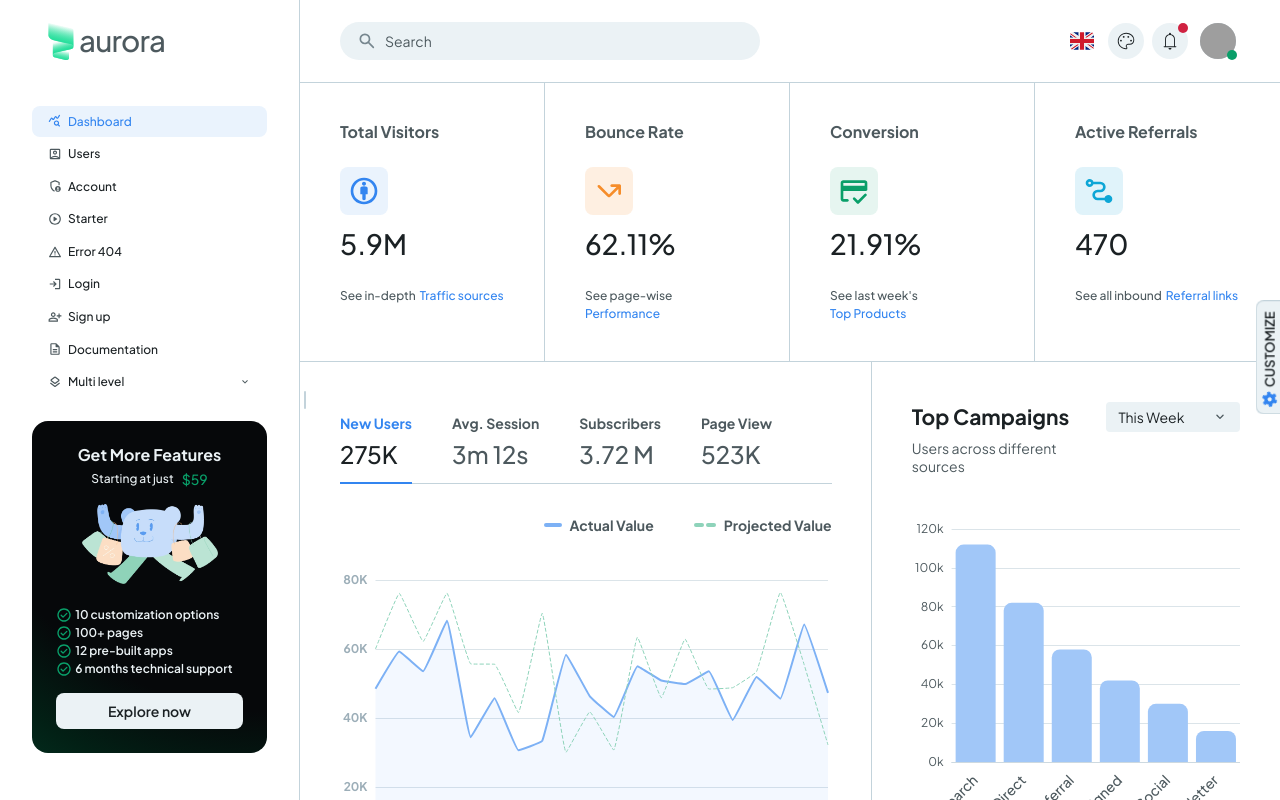
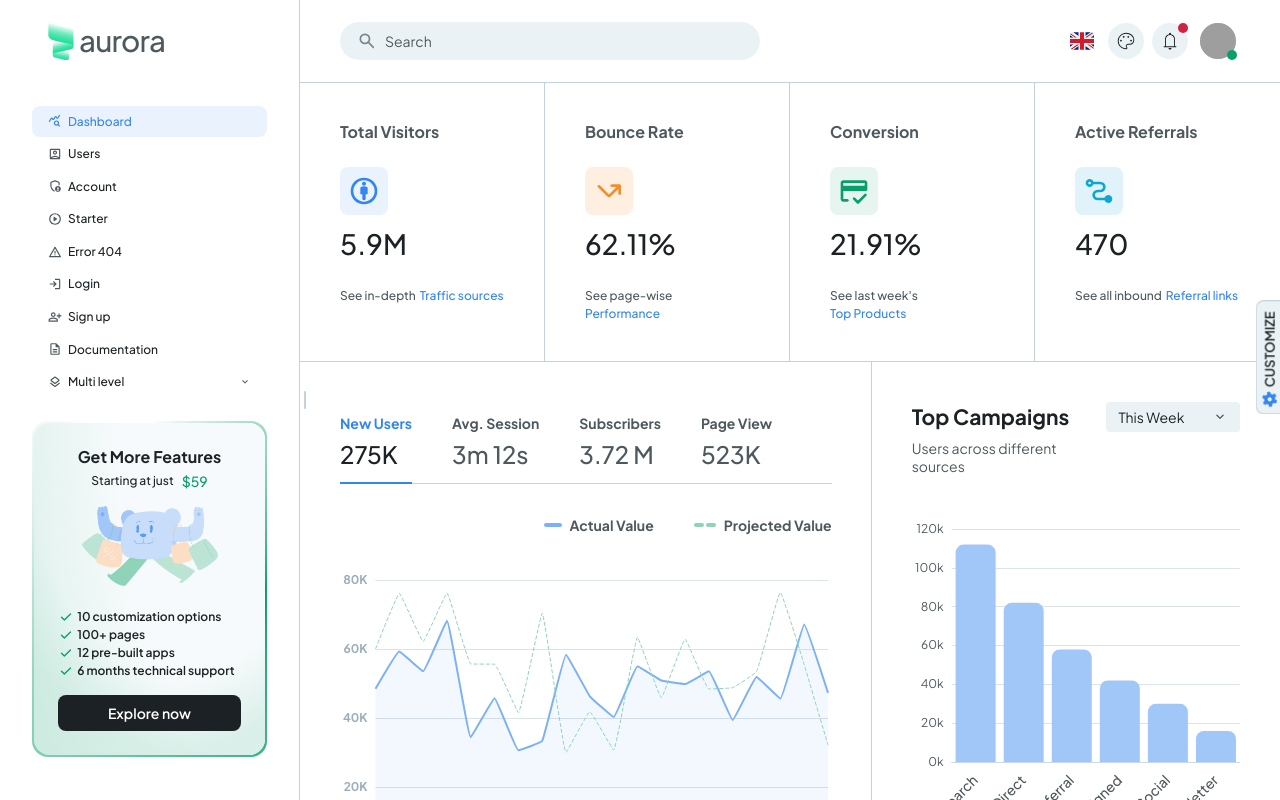
Before and after one commit to themewagon/aurora-free, a React (Vite) app: page / in a window 1280 px wide. Shown: the top 800 px of the page. Built offline with nearby package versions, Linux system fonts and the light colour scheme; grey boxes are pictures that could not be loaded; a web font is replaced by a local one.

Commit message:
UPDATE: Promo card

```diff
--- /dev/null
+++ b/src/components/common/PromoCard.tsx
@@ -0,0 +1,145 @@
+import Box, { BoxProps } from '@mui/material/Box';
+import Button from '@mui/material/Button';
+import Stack from '@mui/material/Stack';
+import Typography from '@mui/material/Typography';
+import { SxProps, Theme, keyframes } from '@mui/material/styles';
+import { storeLink } from 'lib/constants';
+import { cssVarRgba } from 'lib/utils';
+import IconifyIcon from 'components/base/IconifyIcon';
+import Image from 'components/base/Image';
+
+const proFeatures = [
+  '10 customization options',
+  '100+ pages',
+  '12 pre-built apps',
+  '6 months technical support',
+] as const;
+
+interface PromoCardProps extends BoxProps {
+  showFeatures?: boolean;
+  img: string;
+  imgStyles?: SxProps<Theme>;
+  title?: string;
+  subTitle?: string;
+}
+
+const spin = keyframes`
+  from { transform: rotate(0deg); }
+  to { transform: rotate(360deg); }
+`;
+
+const PromoCard = ({
+  showFeatures = true,
+  img,
+  imgStyles,
+  title = 'Get More Features',
+  subTitle = 'Starting at just',
+  sx,
+  ...rest
+}: PromoCardProps) => {
+  return (
+    <Box
+      sx={{
+        p: '2px',
+        borderRadius: 4,
+        position: 'relative',
+        overflow: 'hidden',
+        display: 'flex',
+        justifyContent: 'center',
+        alignItems: 'center',
+
+        '&::before': {
+          content: '""',
+          position: 'absolute',
+          width: '250%',
+          height: '250%',
+          pointerEvents: 'none',
+          transform: 'rotate(180deg)',
+          animation: `${spin} 8s linear infinite`,
+          backgroundImage: ({ vars }) =>
+            `conic-gradient(transparent 0%, ${cssVarRgba(vars.palette.success.mainChannel, 1)} 25%, transparent 95%)`,
+        },
+      }}
+    >
+      <Box
+        sx={({ vars }) => ({
+          bgcolor: 'background.elevation1',
+          p: 3,
+          width: 1,
+          borderRadius: 4,
+          outline: 0,
+          position: 'relative',
+          overflow: 'hidden',
+
+          ['&:after']: {
+            content: '""',
+            position: 'absolute',
+            inset: 0,
+            background: `
+              radial-gradient(
+                120.77% 120.77% at 62.42% 14.25%,
+                ${cssVarRgba(vars.palette.chGreen['50Channel'], 0)} 51.22%,
+                ${cssVarRgba(vars.palette.chGreen['100Channel'], 0.48)} 69.8%
+              ),
+              radial-gradient(
+                125.2% 221.14% at 103.41% -3.28%,
+                ${cssVarRgba(vars.palette.background.elevation1Channel, 1)} 52.92%,
+                ${cssVarRgba(vars.palette.chGreen['50Channel'], 0.48)} 67.23%,
+                ${cssVarRgba(vars.palette.chGreen['100Channel'], 0.48)} 100%
+              ),
+              linear-gradient(
+                309.91deg,
+                ${cssVarRgba(vars.palette.chGreen['100Channel'], 0.02)} 0.61%,
+                ${cssVarRgba(vars.palette.chGreen['200Channel'], 0.02)} 39.75%
+              )
+            `,
+          },
+          ...(sx as any),
+        })}
+        {...rest}
+      >
+        <Stack direction="column" gap={2} alignItems="center" position="relative" zIndex={10}>
+          <Stack direction="column" alignItems="center" gap={0.5}>
+            <Typography variant="subtitle1" fontWeight={700}>
+              {title}
+            </Typography>
+            <Stack gap={1} alignItems="center">
+              <Typography variant="caption" fontWeight={500} lineHeight={1.3} color="textPrimary">
+                {subTitle}
+              </Typography>
+              <Typography component="strong" variant="subtitle2" color="success">
+                $59
+              </Typography>
+            </Stack>
+          </Stack>
+
+          <Box component="figure" sx={{ m: 0, ...imgStyles }}>
+            <Image alt="Aurora dashboard" src={img} sx={{ width: 1, height: 1 }} />
+          </Box>
+
+          {showFeatures && (
+            <Stack direction="column" gap={0.25} alignSelf="flex-start">
+              {proFeatures.map((feature, index) => (
+                <Stack key={index} gap={0.4} alignItems="center">
+                  <IconifyIcon
+                    icon="material-symbols:check-rounded"
+                    sx={{ fontSize: 16, color: 'success.main' }}
+                  />
+                  <Typography variant="caption" fontWeight={600} lineHeight={1.3}>
+                    {feature}
+                  </Typography>
+                </Stack>
+              ))}
+            </Stack>
+          )}
+
+          <Button href={storeLink} target="_blank" fullWidth variant="contained" color="neutral">
+            Explore now
+          </Button>
+        </Stack>
+      </Box>
+    </Box>
+  );
+};
+
+export default PromoCard;
--- a/src/components/common/promo-card/LightRay.tsx
+++ /dev/null
@@ -1,74 +0,0 @@
-import { Box, keyframes } from '@mui/material';
-
-const moveRayAcross = keyframes`
-  0% {
-    left: 0;
-    opacity: 0;
-    transform: rotate(-20deg);
-  }
-  25% {
-    opacity: 0.4;
-  }
-  50% {
-    left: calc((100% - 56px) / 2);
-    opacity: 1;
-    transform: rotate(-20deg);
-  }
-  75% {
-    opacity: 0.4;
-  }
-  100% {
-    left: calc(100% - 56px);
-    opacity: 0;
-    transform: rotate(-20deg);
-  }
-`;
-
-const LightRay = () => (
-  <Box
-    sx={{
-      position: 'absolute',
-      top: -65,
-      left: 0,
-      height: 158,
-      width: 56,
-      pointerEvents: 'none',
-      willChange: 'left, opacity, transform',
-      animation: `${moveRayAcross} 10s infinite 0s linear`,
-
-      '&::after, &::before': {
-        content: '""',
-        position: 'absolute',
-      },
-
-      '&::after': {
-        height: 154,
-        width: 20,
-        bottom: 0,
-        left: '50%',
-        transform: 'translateX(-50%)',
-        borderRadius: 20,
-        opacity: 1,
-        background: `linear-gradient(1deg, transparent 0.15%, rgba(255, 255, 255, 1) 103.86%)`,
-        mixBlendMode: 'plus-lighter',
-        filter: 'blur(8px)',
-      },
-
-      '&:before': {
-        bottom: 26,
-        left: '50%',
-        transform: 'translateX(-50%)',
-        zIndex: 0,
-        height: 1,
-        width: 1,
-        borderRadius: 54,
-        mixBlendMode: 'plus-lighter',
-        opacity: 1,
-        bgcolor: 'success.main',
-        filter: 'blur(30px)',
-      },
-    }}
-  />
-);
-
-export default LightRay;
--- a/src/components/common/promo-card/index.tsx
+++ /dev/null
@@ -1,116 +0,0 @@
-import Box, { BoxProps } from '@mui/material/Box';
-import Button from '@mui/material/Button';
-import Stack from '@mui/material/Stack';
-import Typography from '@mui/material/Typography';
-import { SxProps, Theme } from '@mui/material/styles';
-import { storeLink } from 'lib/constants';
-import { cssVarRgba } from 'lib/utils';
-import IconifyIcon from 'components/base/IconifyIcon';
-import Image from 'components/base/Image';
-import LightRay from './LightRay';
-
-const proFeatures = [
-  '10 customization options',
-  '100+ pages',
-  '12 pre-built apps',
-  '6 months technical support',
-] as const;
-
-interface PromoCardProps extends BoxProps {
-  showFeatures?: boolean;
-  img: string;
-  imgStyles?: SxProps<Theme>;
-  title?: string;
-  subTitle?: string;
-}
-
-const PromoCard = ({
-  showFeatures = true,
-  img,
-  imgStyles,
-  title = 'Get More Features',
-  subTitle = 'Starting at just',
-  sx,
-  ...rest
-}: PromoCardProps) => {
-  return (
-    <Box
-      className="promo-card"
-      sx={({ vars }) => ({
-        background: `radial-gradient(
-            254.12% 171.73% at 103.41% -3.28%,
-            ${cssVarRgba(vars.palette.grey['950Channel'], 1)} 52.92%,
-            ${cssVarRgba(vars.palette.chGreen['950Channel'], 1)} 67.23%,
-            ${cssVarRgba(vars.palette.chGreen['800Channel'], 1)} 100%)
-          `,
-        p: 3,
-        borderRadius: 4,
-        outline: 0,
-        position: 'relative',
-        overflow: 'hidden',
-        ...(sx as any),
-      })}
-      {...rest}
-    >
-      <LightRay />
-
-      <Stack direction="column" gap={2} alignItems="center">
-        <Stack direction="column" alignItems="center" gap={0.5}>
-          <Typography
-            variant="subtitle1"
-            fontWeight={700}
-            sx={{
-              color: 'neutral.lighter',
-            }}
-          >
-            {title}
-          </Typography>
-          <Stack gap={1} alignItems="center">
-            <Typography
-              variant="caption"
-              fontWeight={500}
-              lineHeight={1.3}
-              sx={{ color: 'neutral.lighter' }}
-            >
-              {subTitle}
-            </Typography>
-            <Typography component="strong" variant="subtitle2" color="success">
-              $59
-            </Typography>
-          </Stack>
-        </Stack>
-
-        <Box component="figure" sx={{ m: 0, ...imgStyles }}>
-          <Image alt="Aurora dashboard" src={img} sx={{ width: 1, height: 1 }} />
-        </Box>
-
-        {showFeatures && (
-          <Stack direction="column" gap={0.25} alignSelf="flex-start">
-            {proFeatures.map((feature, index) => (
-              <Stack key={index} gap={0.4} alignItems="center">
-                <IconifyIcon
-                  icon="material-symbols:check-circle-outline-rounded"
-                  sx={{ fontSize: 16, color: 'success.main' }}
-                />
-                <Typography
-                  variant="caption"
-                  fontWeight={600}
-                  lineHeight={1.3}
-                  sx={{ color: 'neutral.lighter' }}
-                >
-                  {feature}
-                </Typography>
-              </Stack>
-            ))}
-          </Stack>
-        )}
-
-        <Button href={storeLink} target="_blank" fullWidth variant="soft" color="neutral">
-          Explore now
-        </Button>
-      </Stack>
-    </Box>
-  );
-};
-
-export default PromoCard;
--- a/src/components/settings-panel/SettingsPanel.tsx
+++ b/src/components/settings-panel/SettingsPanel.tsx
@@ -8,7 +8,7 @@ import { RESET } from 'reducers/SettingsReducer';
 import { blue, green } from 'theme/palette/colors';
 import IconifyIcon from 'components/base/IconifyIcon';
 import SimpleBar from 'components/base/SimpleBar';
-import PromoCard from 'components/common/promo-card';
+import PromoCard from 'components/common/PromoCard';
 import FontFamilyTab from './FontFamilyPanel';
 import promo from '/assets/images/illustrations/4.webp';
 
--- a/src/layouts/main-layout/sidenav/SidenavDrawerContent.tsx
+++ b/src/layouts/main-layout/sidenav/SidenavDrawerContent.tsx
@@ -7,7 +7,7 @@ import { useSettingsContext } from 'providers/SettingsProvider';
 import sitemap from 'routes/sitemap';
 import IconifyIcon from 'components/base/IconifyIcon';
 import Logo from 'components/common/Logo';
-import PromoCard from 'components/common/promo-card';
+import PromoCard from 'components/common/PromoCard';
 import NavItem from './NavItem';
 import SidenavSimpleBar from './SidenavSimpleBar';
 import promo from '/assets/images/illustrations/5.webp';
@@ -106,7 +106,7 @@ const SidenavDrawerContent = ({ variant = 'permanent' }: SidenavDrawerContentPro
               ))}
             </div>
             {!sidenavCollapsed && <PromoCard img={promo} imgStyles={{ maxWidth: 136 }} />}
-          </Box>{' '}
+          </Box>
         </SidenavSimpleBar>
       </Box>
     </>
```
